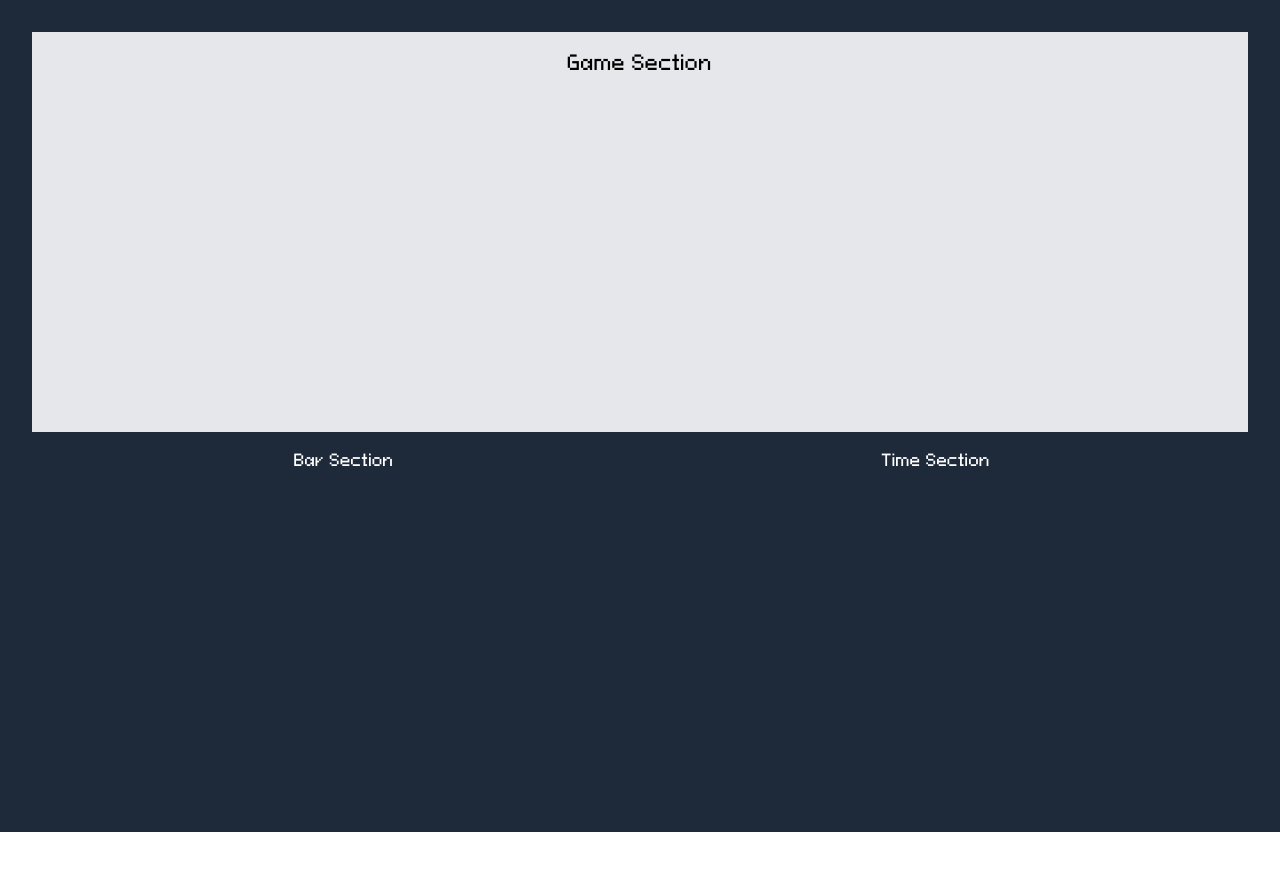
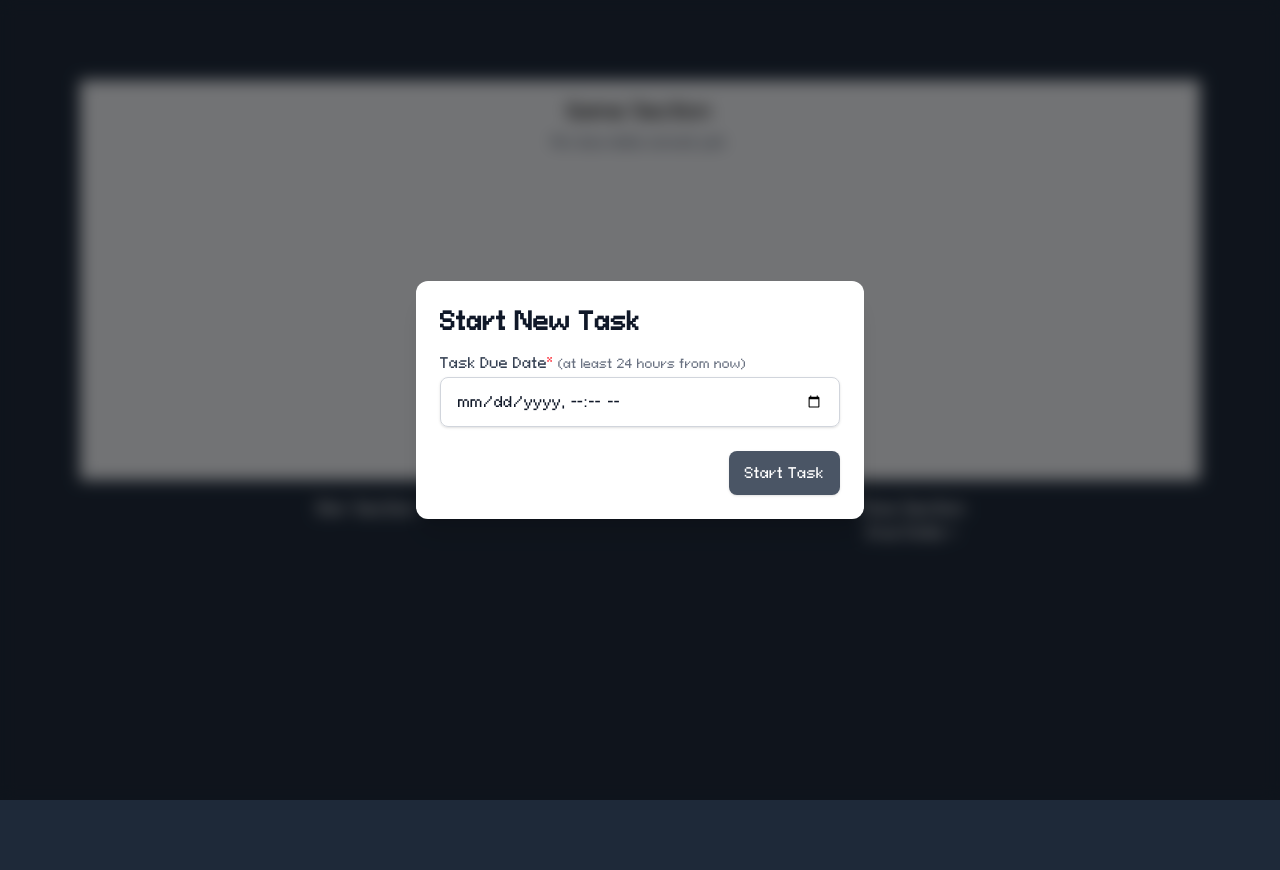
Before and after one commit to joshuakotake/game-jam-hackathon, a React (Vite) app in the folder StudyStride/: page / in a window 1280 px wide. Shown: the top 870 px of the page. Before the commit the page ends 832 px from the top, so only its background shows below. Built offline with nearby package versions, Linux system fonts and the light colour scheme.

Commit message:
Completed start game modal, added due date function, local storage persistence, and reset game button

```diff
--- a/StudyStride/src/App.css
+++ b/StudyStride/src/App.css
@@ -1,6 +1,6 @@
 #root {
   margin: 0 auto;
-  padding: 2rem;
+  padding: 5rem;
   padding-bottom: 0;
   background-color: oklch(27.8% 0.033 256.848) ;
   font-family: Pixeloid;
--- a/StudyStride/src/App.jsx
+++ b/StudyStride/src/App.jsx
@@ -1,11 +1,104 @@
-import { useState } from 'react'
+import { useState, useEffect } from 'react'
 import './App.css'
+import StartModal from './modals/StartModal'
 
 function App() {
+  // Store Due Date State
+  const [hasStoredDueDate, setHasStoredDueDate] = useState(false)
+  // const [timeLeft, setTimeLeft] = useState(0)
+
+  // Start Modal States
+  const [showStartModal, setShowStartModal] = useState(true)
+  const [dueDateInput, setDueDateInput] = useState('')
+  const [dateMissing, setDateMissing] = useState(false)
+  const [dateInvalid, setDateInvalid] = useState(false)
+
+  // Persistence (if due date is in local storage, load game)
+  useEffect(() => {
+    const storedDueDate = localStorage.getItem('dueDate')
+    if (storedDueDate) {
+      setHasStoredDueDate(true)
+      setDueDateInput(storedDueDate)
+      setShowStartModal(false)
+    }
+  }, [])
+
+
+  // Start Game
+  const startGame = () => {
+    setDateMissing(false)
+    setDateInvalid(false)
+
+    if (!dueDateInput.trim()) {
+      setDateMissing(true)
+      return
+    }
+
+    const selectedDate = new Date(dueDateInput)
+    const now = new Date()
+    const minValidDate = new Date(now.getTime() + 24 * 60 * 60 * 1000)
+
+    if (selectedDate < minValidDate) {
+      setDateInvalid(true)
+      return
+    }
+
+    console.log('Task due:', dueDateInput)
+    localStorage.setItem('dueDate', dueDateInput)
+    setShowStartModal(false)
+    setHasStoredDueDate(true)
+  }
+
+  // Reset Game
+  const resetGame = () => {
+    localStorage.removeItem('dueDate')
+    setDueDateInput('')
+    setHasStoredDueDate(false)
+    setShowStartModal(true)
+  }
+
+  // Prevent closing of modal
+  useEffect(() => {
+    const preventEscape = (e) => {
+      if (e.key === 'Escape') {
+        e.preventDefault()
+      }
+    }
+    window.addEventListener('keydown', preventEscape)
+    return () => window.removeEventListener('keydown', preventEscape)
+  }, [])
+
   return (
     <div className="flex flex-col h-screen bg-gray-800">
       <div className="flex-[1] bg-gray-200 p-4 overflow-hidden">
         <h1 className="flex justify-center text-xl">Game Section</h1>
+        <p className="text-center mt-2 text-sm text-gray-600">
+          {hasStoredDueDate
+            ? `Stored Due Date: ${dueDateInput}`
+            : 'No due date saved yet.'}
+        </p>
+        <p className="text-center mt-2 text-sm text-gray-600">
+          {/* Time Left: {timeLeft} */}
+        </p>
+        {hasStoredDueDate && (
+          <button
+          onClick={resetGame}
+          className="absolute top-4 right-4 p-2 rounded-full hover:bg-white/10 transition"
+          title="Reset Game"
+        >
+          <svg
+            xmlns="http://www.w3.org/2000/svg"
+            viewBox="0 -0.5 9 9"
+            shapeRendering="crispEdges"
+            width="20"
+            height="20"
+          >
+            <metadata>Made with Pixels to Svg https://codepen.io/shshaw/pen/XbxvNj</metadata>
+            <path stroke="#ffffff" d="M0 0h1M3 0h3M0 1h1M2 1h1M6 1h1M0 2h2M7 2h1M0 3h4M8 3h1M8 4h1M0 5h1M8 5h1M1 6h1M7 6h1M2 7h1M6 7h1M3 8h3" />
+          </svg>
+        </button>
+
+        )}
       </div>
 
       <div className="flex-[1] p-4 text-white overflow-hidden">
@@ -15,10 +108,19 @@ function App() {
           </div>
           <div className='flex-1 text-center'>
             <p>Time Section</p>
+            <p>Due Date = {dueDateInput}</p>
           </div>
         </div>
-
       </div>
+      {showStartModal && (
+        <StartModal
+          dueDate={dueDateInput}
+          setDueDate={setDueDateInput}
+          dateMissing={dateMissing}
+          dateInvalid={dateInvalid}
+          onSubmit={startGame}
+        />
+      )}
     </div>
   )
 }
--- a/StudyStride/src/modals/StartModal.jsx
+++ b/StudyStride/src/modals/StartModal.jsx
@@ -1,10 +1,48 @@
 
-const StartModal = () => {
+export default function StartModal({ dueDate, setDueDate, dateMissing, dateInvalid, onSubmit }) {
   return (
-    <div>
+    <div className="fixed inset-0 z-50 bg-black/50 backdrop-blur-sm flex items-center justify-center" role="dialog" aria-modal="true">
+      <div className="w-full max-w-md rounded-xl bg-white shadow-xl p-6">
+        <h2 className="text-2xl font-bold text-gray-900 mb-4">Start New Task</h2>
 
+        <form
+          onSubmit={(e) => {
+            e.preventDefault()
+            onSubmit()
+          }}
+        >
+          <label htmlFor="due-date-input" className="block text-sm font-medium text-gray-700 mb-1">
+            Task Due Date<span className="text-red-500">*</span> <span className="text-xs text-gray-500">(at least 24 hours from now)</span>
+          </label>
+          <input
+            id="due-date-input"
+            type="datetime-local"
+            value={dueDate}
+            onChange={(e) => setDueDate(e.target.value)}
+            className={`
+              block w-full rounded-lg border px-4 py-3 text-gray-900 shadow-sm transition-all duration-200 sm:text-sm/6
+              ${(dateMissing || dateInvalid) ? 'border-red-500 hover:ring-red-500 hover:ring-1' : 'border-gray-300 hover:ring-gray-300 hover:ring-1'}
+              focus:outline-none focus:ring-0
+            `}
+          />
+          {dateMissing && (
+            <p className="mt-2 text-sm text-red-600">Due Date is Required</p>
+          )}
+
+          {dateInvalid && (
+            <p className="mt-2 text-sm text-red-600">Due Date has to be more than 24 hours from now</p>
+          )}
+
+          <div className="mt-6 flex justify-end">
+            <button
+              type="submit"
+              className="rounded-lg bg-gray-600 px-4 py-3 text-sm text-white shadow hover:bg-gray-800"
+            >
+              Start Task
+            </button>
+          </div>
+        </form>
+      </div>
     </div>
   )
-};
-
-export default StartModal
+}
```
